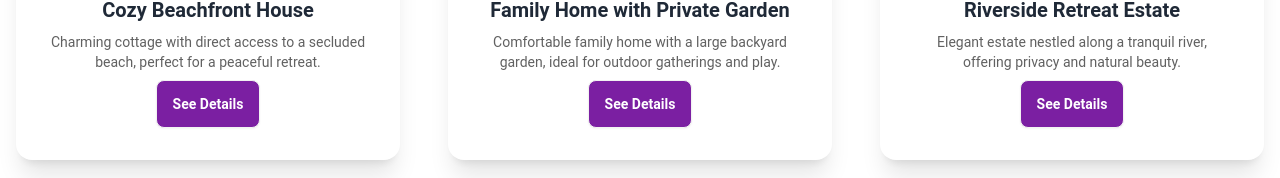
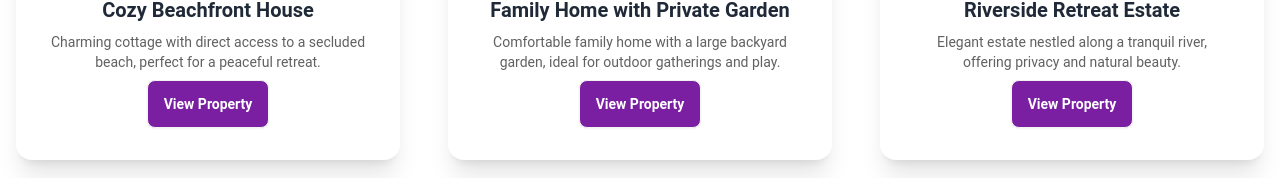
Before and after one commit to shahoriarniloy/HeaveNest, a React (Vite) app: page /rent in a window 1280 px wide. Shown: the part 552-730 px from the top of the page. Built offline with nearby package versions, Linux system fonts and the light colour scheme; no server answers; sample sign-in values are in the browser's storage.

Commit message:
Completed Version 3

```diff
--- a/src/components/Estate/Estate.jsx
+++ b/src/components/Estate/Estate.jsx
@@ -20,7 +20,7 @@ const Estate = ({residential}) => {
                     <h2 className="card-title">{estate_title}   </h2>
                     <p className="text-sm text-gray-700">{description}</p>
                     <div className="card-actions">
-                    <Link to={`/estate/${id}`} ><button className="btn bg-purple-700 text-white">See Details</button></Link>
+                    <Link to={`/estate/${id}`} ><button className="btn bg-purple-700 text-white">View Property</button></Link>
                     </div>
                 </div>
             </div>
--- a/src/components/category/Rent.jsx
+++ b/src/components/category/Rent.jsx
@@ -16,7 +16,7 @@ const Rent = ({residential}) => {
                     <h2 className="card-title">{estate_title}   </h2>
                     <p className="text-sm text-gray-700">{description}</p>
                     <div className="card-actions">
-                    <Link to={`/estate/${id}`} ><button className="btn bg-purple-700 text-white">See Details</button></Link>
+                    <Link to={`/estate/${id}`} ><button className="btn bg-purple-700 text-white">View Property</button></Link>
                     </div>
                 </div>
             </div>
--- a/src/components/category/Sale.jsx
+++ b/src/components/category/Sale.jsx
@@ -16,7 +16,7 @@ const Sale = ({residential}) => {
                     <h2 className="card-title">{estate_title}   </h2>
                     <p className="text-sm text-gray-700">{description}</p>
                     <div className="card-actions">
-                    <Link to={`/estate/${id}`} ><button className="btn bg-purple-700 text-white">See Details</button></Link>
+                    <Link to={`/estate/${id}`} ><button className="btn bg-purple-700 text-white">View Property</button></Link>
                     </div>
                 </div>
             </div>
```
